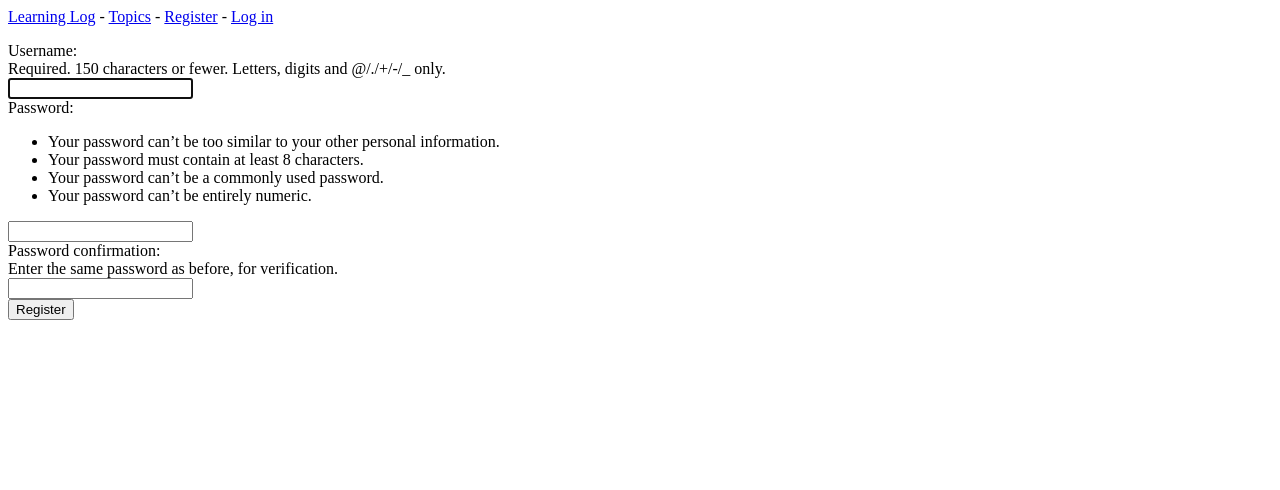
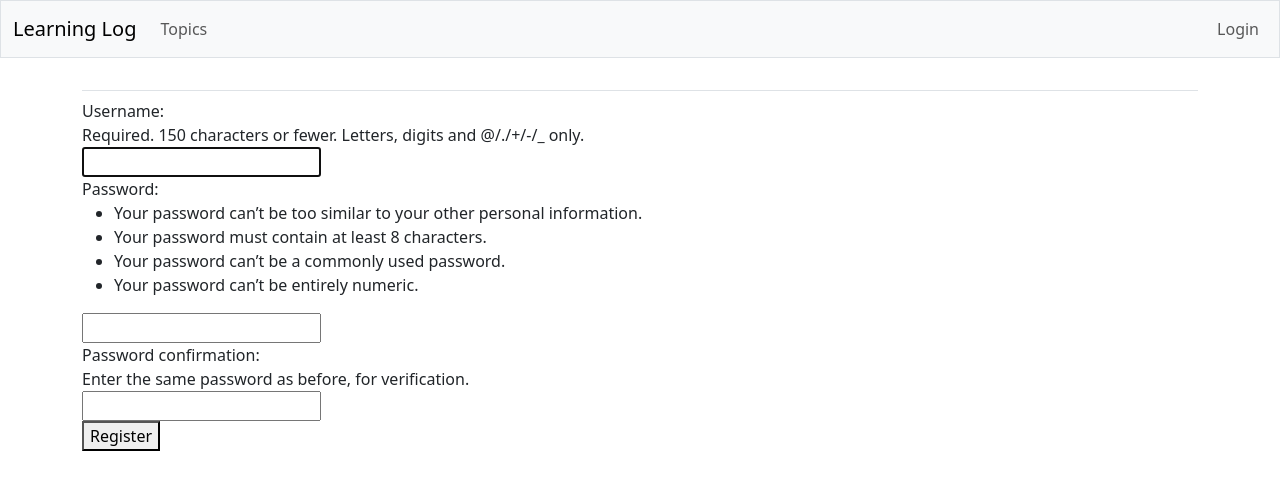
Before and after one commit to josephshinkle/Learning-Log, a Django app: page /accounts/register/ in a window 1280 px wide. Shown: the top 490 px of the page. Run offline with Django 5.2, Linux system fonts and the light colour scheme; some libraries are stand-ins or nearby versions.

Commit message:
Intsalled bootstrap-5 and designed ui for navbar

```diff
--- a/learning_logs/templates/learning_logs/base.html
+++ b/learning_logs/templates/learning_logs/base.html
@@ -1,20 +1,72 @@
-<p>
-  <a href="{% url 'learning_logs:index' %}">Learning Log</a> -
-  <a href="{% url 'learning_logs:topics' %}">Topics</a> -
-  {% if user.is_authenticated %}
-    Hello, {{ user.username }}.
-  {% else %}
-    <a href="{% url 'accounts:register' %}">Register</a> -
-    <a href="{% url 'accounts:login' %}">Log in</a>
-  {% endif %}
-</p>
+<!DOCTYPE html>
+<html lang="en">
+<head>
+  <meta charset="utf-8">
+  <meta name="viewport" content="width=device-width, intial-scale=1">
+  <title>Learning Log</title>
 
-{% block content %}{% endblock content %}
+  {% load django_bootstrap5 %}
+  {% bootstrap_css %}
+  {% bootstrap_javascript %}
 
-{% if user.is_authenticated %}
-   <hr />
-  <form action="{% url 'accounts:logout' %}" method='post'>
-    {% csrf_token %}
-    <button name='submit'>Log out</button>
-  </form>
-  {% endif %}
+</head>
+<body>
+
+  <nav class="navbar navbar-expand-md navbar-light bg-light mb-4 border">
+    <div class="container-fluid">
+      <a class="navbar-brand" href="{% url 'learning_logs:index' %}">
+          Learning Log</a>
+
+      <button class="navbar-toggler" type="button" data-bs-toggle="collapse"
+        data-bs-target="#navbarCollapse" aria-controls="navbarCollapse"
+        aria-expanded="false" aria-label="Toggle navigation">
+        <span class="navbar-toggler-icon"></span>
+      </button>
+
+      <div class="collapse navbar-collapse" id="navbarCollapse">
+        <ul class="navbar-nav me-auto mb-2 mb-md-0">
+          <li class="nav-item">
+            <a class="nav-link" href="{% url 'learning_logs:topics' %}">
+              Topics</a></li>
+        </ul> <!-- End of links on left side of navbar -->
+
+        <!-- Account related links -->
+        <ul class="navbar-nav ms-auto mb-2 mb-md-0">
+
+          {% if user.is_authenticated %}
+            <li class="nav-item">
+              <span class="navabr-text me-2">Hello, {{ user.username }}.
+                </span></li>
+          {% else %}
+            <li class="nav-item">
+              <a class="nav-link" href="{% url 'accounts:register' %}">
+                  Login</a></li>
+          {% endif %}
+
+        </ul> <!-- End of account related links -->
+
+        {% if user.is_authenticated %}
+          <form action="{% url 'accounts:logout' %}" method="post">
+            {% csrf_token %}
+            <button name="submit" class="btn btn-outline-secondary btn-sm">
+              Logout</button>
+          </form>
+        {% endif %}
+
+
+      </div> <!-- Collapses collapsible parts of navbar -->
+
+    </div> <!-- Closes navbar's container -->
+  </nav> <!-- End of navbar -->
+
+  <main class="container">
+    <div class="pb-2 mb-2 border-bottom">
+      {% block page_header %}{% endblock page_header %}
+    </div>
+    <div>
+      {% block content %}{% endblock content %}
+    </div>
+  </main>
+
+</body>
+</html>
--- a/ll_project/settings.py
+++ b/ll_project/settings.py
@@ -34,6 +34,10 @@ INSTALLED_APPS = [
     # My apps
     'learning_logs',
     'accounts',
+
+    # Third party apps
+    'django_bootstrap5',
+
     # Default django apps
     'django.contrib.admin',
     'django.contrib.auth',
```
